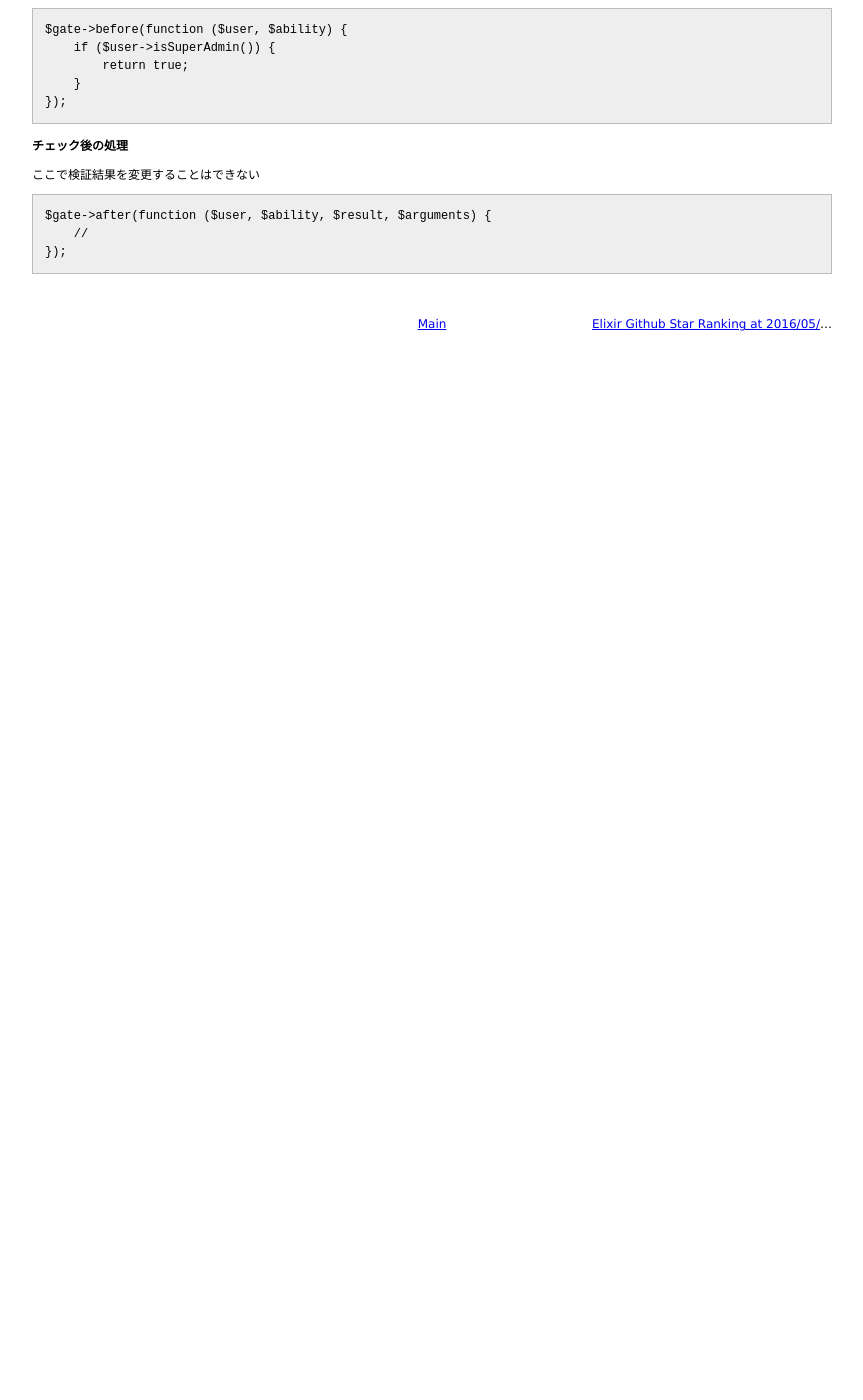
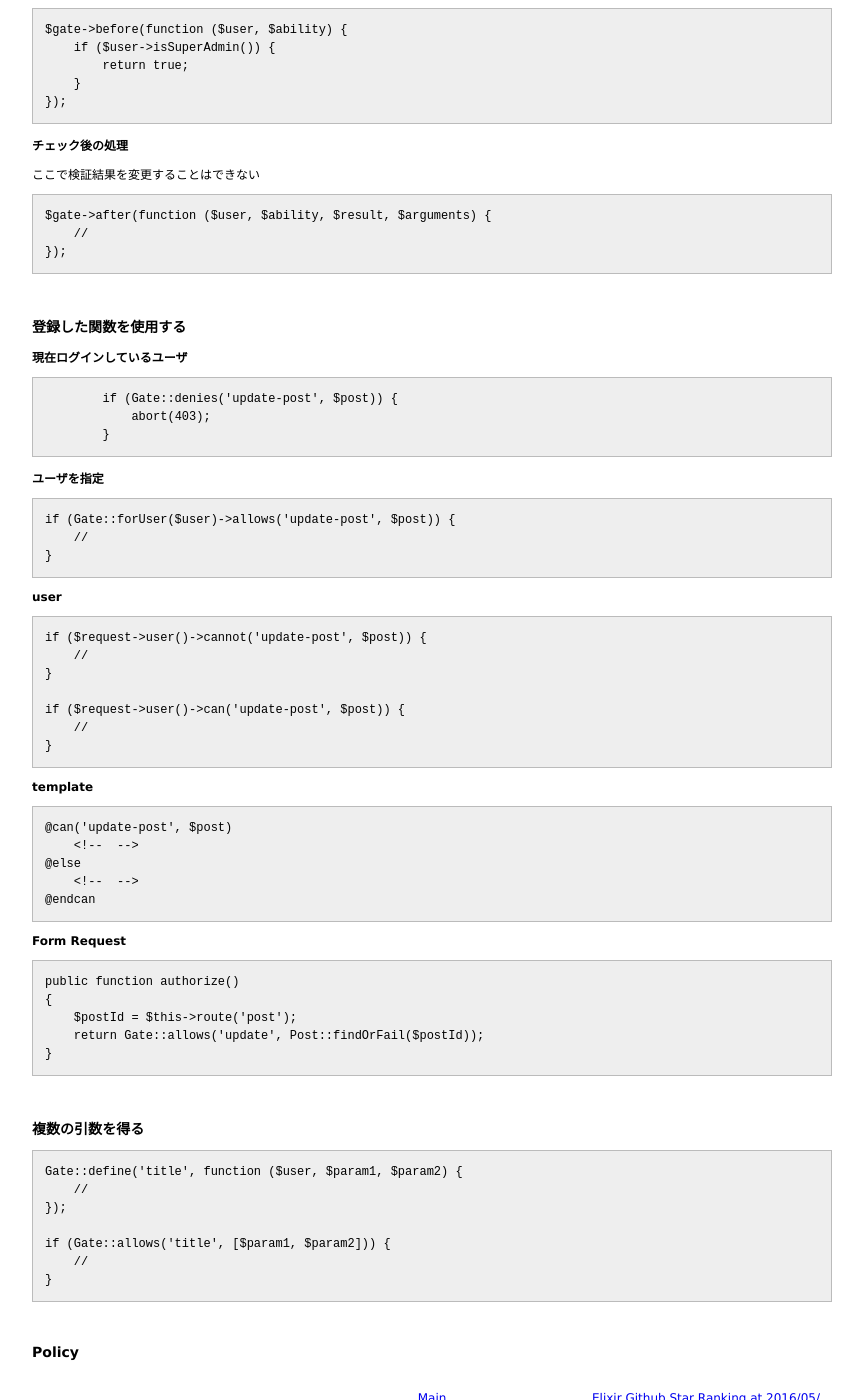
Before and after one commit to 38elements/38elements.github.com, a Jekyll site: the page built from _posts/2016-05-21-laravel-authorization.md, in a window 1280 px wide and 1400 px high, scrolled down 670 px. Shown: the whole window, without its empty margins (208-1071 px from the left). Built offline with Jekyll 4.4.1, drawn with Linux system fonts in a browser that asks for light colours; before the commit the page ends 1070 px from its top, so only the background shows below that.

Commit message:
Update 2016-05-21-laravel-authorization.md

````diff
--- a/_posts/2016-05-21-laravel-authorization.md
+++ b/_posts/2016-05-21-laravel-authorization.md
@@ -57,3 +57,70 @@ $gate->after(function ($user, $ability, $result, $arguments) {
     //
 });
 ```
+<br>
+
+### 登録した関数を使用する
+
+**現在ログインしているユーザ**
+
+```
+        if (Gate::denies('update-post', $post)) {
+            abort(403);
+        }
+```
+
+**ユーザを指定**
+
+```
+if (Gate::forUser($user)->allows('update-post', $post)) {
+    //
+}
+```
+
+**user**
+
+```
+if ($request->user()->cannot('update-post', $post)) {
+    //
+}
+
+if ($request->user()->can('update-post', $post)) {
+    //
+}
+```
+
+**template**
+
+```
+@can('update-post', $post)
+    <!--  -->
+@else
+    <!--  -->
+@endcan
+```
+
+**Form Request**
+
+```
+public function authorize()
+{
+    $postId = $this->route('post');
+    return Gate::allows('update', Post::findOrFail($postId));
+}
+```
+<br>
+
+### 複数の引数を得る
+
+```
+Gate::define('title', function ($user, $param1, $param2) {
+    //
+});
+
+if (Gate::allows('title', [$param1, $param2])) {
+    //
+}
+```
+<br>
+
+### Policy
````
